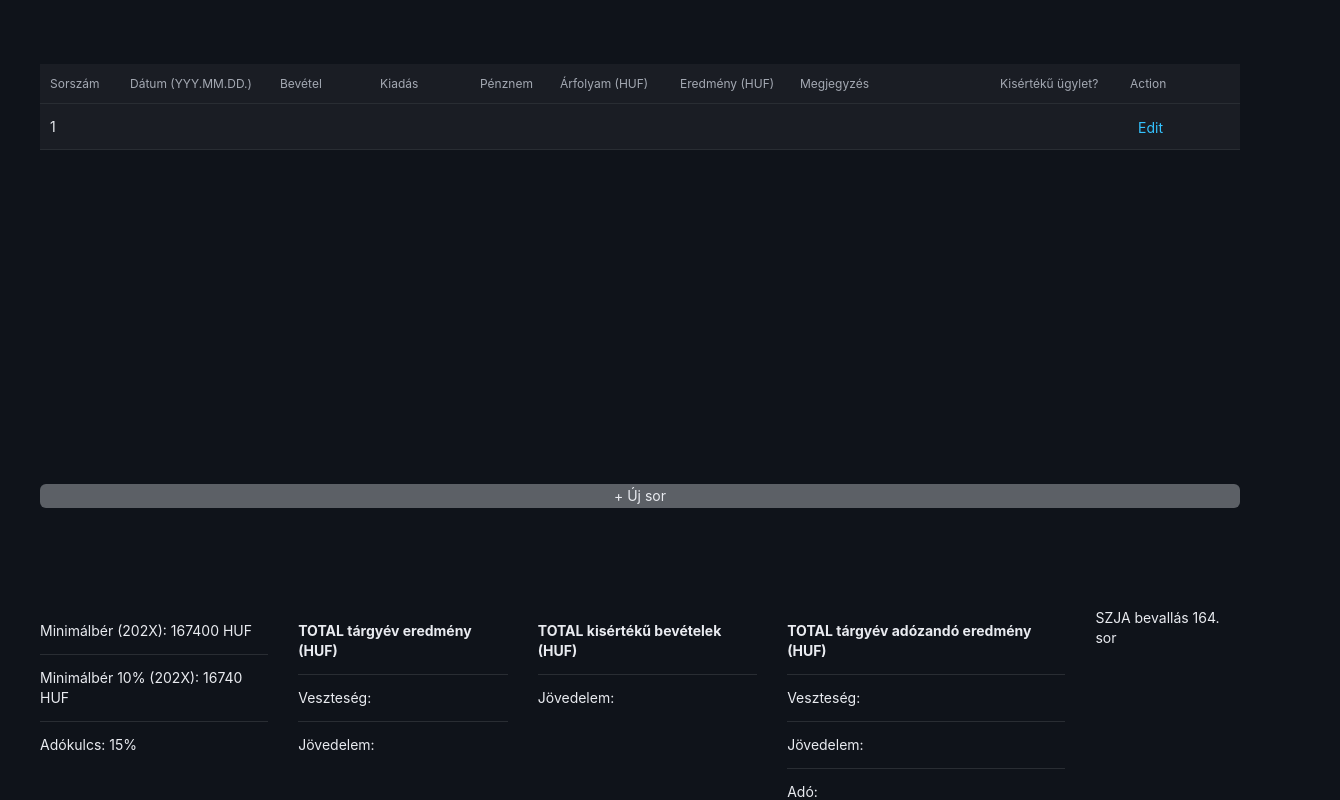
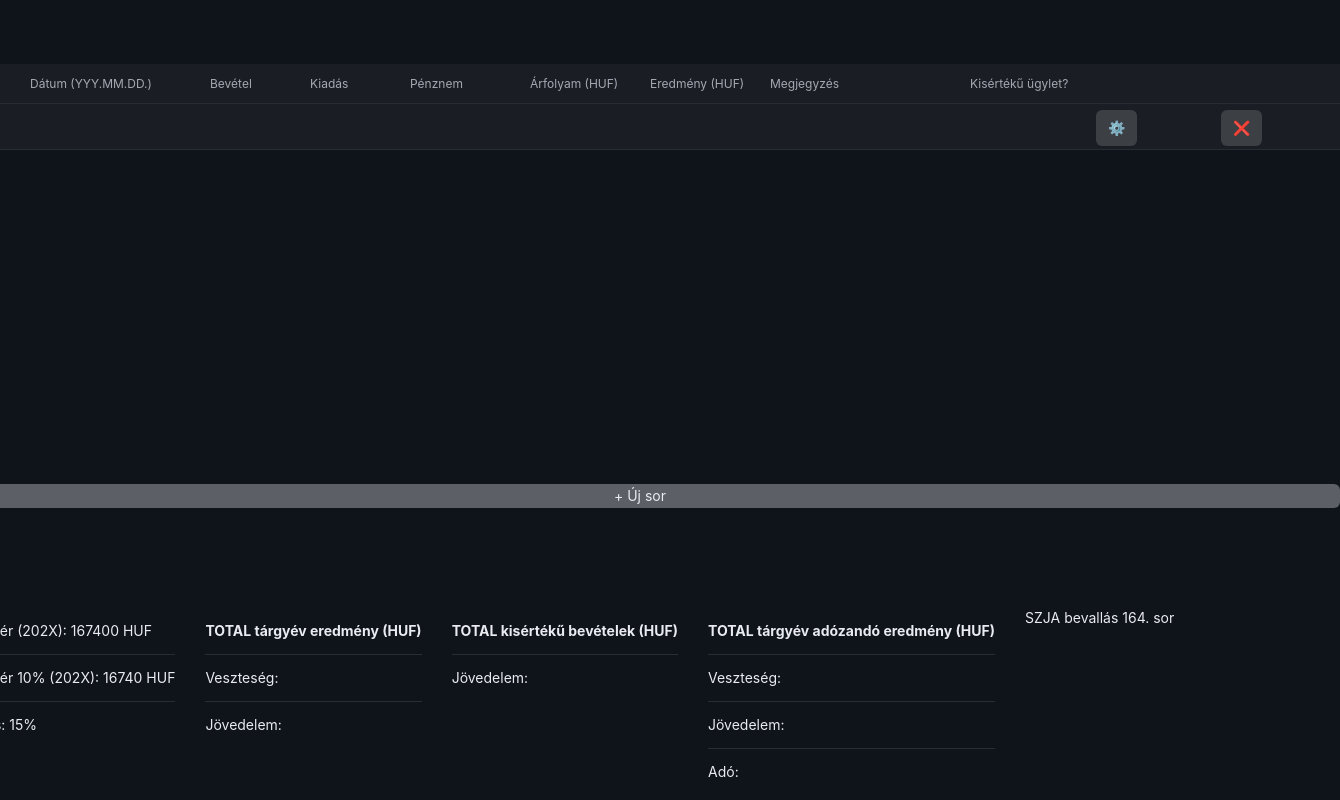
Before and after one commit to Hajbo/crypto-tax, a Next.js app: page / in a window 1280 px wide. Both pictures are taken after a click on the button "+ Új sor". Shown: the top 800 px of the page, 1340 px wide, since content can reach past the window. Built offline with nearby package versions, Linux system fonts and the light colour scheme.

Commit message:
Working PoC

```diff
--- a/components/MainTable.tsx
+++ b/components/MainTable.tsx
@@ -1,20 +1,24 @@
-import { Button } from "rsuite";
+import { Button, DatePicker, InputPicker } from "rsuite";
 import { Table, Cell, Column, HeaderCell } from "rsuite-table";
-
 
 type AnyProps = any;
 
+const CURRENCIES = ["USD", "HUF", "EUR"];
+export const RATES = { USD: 350, HUF: 1, EUR: 400 };
+
 export const EditCell = (props: AnyProps) => {
-  const { rowData, dataKey, onChange } = props;
+  const { rowData, dataKey, handleChange } = props;
   const editing = rowData.status === "EDIT";
+  const padding = editing ? "6px" : "13px";
   return (
-    <Cell {...props} className={editing ? "table-content-editing" : ""}>
+    <Cell {...props} style={{ padding: padding }}>
       {editing ? (
         <input
           className="rs-input"
           defaultValue={rowData[dataKey]}
           onChange={(event) => {
-            onChange && onChange(rowData.id, dataKey, event.target.value);
+            handleChange &
+              handleChange(rowData.id, dataKey, event.target.value);
           }}
         />
       ) : (
@@ -24,19 +28,117 @@ export const EditCell = (props: AnyProps) => {
   );
 };
 
-const ActionCell = (props: AnyProps) => {
-  const { rowData, dataKey, onClick } = props;
+export const IncomeExpenseCell = (props: AnyProps) => {
+  const { rowData, dataKey, handleChange } = props;
+  let editing = rowData.status === "EDIT";
+  if (dataKey === "income" && rowData.expense) editing = false;
+  if (dataKey === "expense" && rowData.income) editing = false;
+
+  const padding = editing ? "6px" : "13px";
+  return (
+    <Cell {...props} style={{ padding: padding }}>
+      {editing ? (
+        <input
+          type="number"
+          className="rs-input"
+          defaultValue={rowData[dataKey]}
+          onChange={(event) => {
+            handleChange &
+              handleChange(rowData.id, dataKey, event.target.value);
+          }}
+        />
+      ) : (
+        <span className="table-content-edit-span">{rowData[dataKey]}</span>
+      )}
+    </Cell>
+  );
+};
+
+export const DateCell = (props: AnyProps) => {
+  const { rowData, dataKey, handleChange } = props;
+  const editing = rowData.status === "EDIT";
+  const padding = editing ? "6px" : "13px";
+  return (
+    <Cell {...props} style={{ padding: padding }}>
+      {editing ? (
+        <DatePicker
+          defaultValue={
+            rowData[dataKey] ? new Date(Date.parse(rowData[dataKey])) : null
+          }
+          onChange={(date) => {
+            handleChange &
+              handleChange(
+                rowData.id,
+                dataKey,
+                date?.toISOString().split("T")[0]
+              );
+          }}
+        />
+      ) : (
+        <span className="table-content-edit-span">{rowData[dataKey]}</span>
+      )}
+    </Cell>
+  );
+};
+
+export const DropdownCell = (props: AnyProps) => {
+  const { rowData, dataKey, handleChange, options } = props;
+  const editing = rowData.status === "EDIT";
+  const padding = editing ? "6px" : "13px";
+  return (
+    <Cell {...props} style={{ padding: padding }}>
+      {editing ? (
+        <InputPicker
+          data={options}
+          onChange={(value) => {
+            handleChange(rowData.id, dataKey, value);
+          }}
+        />
+      ) : (
+        <span className="table-content-edit-span">{rowData[dataKey]}</span>
+      )}
+    </Cell>
+  );
+};
+
+const EditButtonCell = (props: AnyProps) => {
+  const { rowData, dataKey, handleClick } = props;
 
   return (
     <Cell {...props} style={{ padding: "6px" }}>
       <Button
-        appearance="link"
         onClick={() => {
-          onClick && onClick(rowData.id);
+          handleClick & handleClick(rowData.id);
         }}
       >
-        {rowData.status === "EDIT" ? "Save" : "Edit"}
+        {rowData.status === "EDIT" ? "💾" : "⚙️"}
       </Button>
+    </Cell>
+  );
+};
+
+const DeleteRowButtonCell = (props: AnyProps) => {
+  const { rowData, dataKey, handleClick } = props;
+
+  return (
+    <Cell {...props} style={{ padding: "6px" }}>
+      <Button
+        onClick={() => {
+          handleClick & handleClick(rowData.id);
+        }}
+      >
+        ❌
+      </Button>
+    </Cell>
+  );
+};
+
+const SmallScaleCell = (props: AnyProps) => {
+  const { rowData, dataKey, handleClick } = props;
+
+  return (
+    <Cell {...props} style={{ padding: "13px" }}>
+      {rowData[dataKey] == null ? null : rowData[dataKey] ? "Igen" : "Nem"}
     </Cell>
   );
 };
@@ -52,68 +154,79 @@ export interface DataRow {
   comment?: string;
   smallScale?: boolean;
   status?: "EDIT" | null;
-};
-
+}
 
 type MainTableProps = {
   data: DataRow[];
   handleChange: (id: number, key: string, value: string) => void;
-  handleEditState: (id: number) => void;
-}
+  handleToggleState: (id: number) => void;
+  handleDeleteRow: (id: number) => void;
+};
 
 const MainTable = (props: MainTableProps) => {
-  const { data, handleChange, handleEditState } = props;
+  const { data, handleChange, handleToggleState, handleDeleteRow } = props;
 
   return (
-    <Table height={420} width={1200} data={data}>
+    <Table height={420} width={1400} data={data}>
       <Column width={80}>
         <HeaderCell>Sorszám</HeaderCell>
-        <EditCell dataKey="id" onChange={handleChange} />
+        <Cell dataKey="id" />
       </Column>
 
-      <Column width={150}>
+      <Column width={180}>
         <HeaderCell>Dátum (YYY.MM.DD.)</HeaderCell>
-        <EditCell dataKey="date" onChange={handleChange} />
+        <DateCell dataKey="date" handleChange={handleChange} />
       </Column>
 
       <Column width={100}>
         <HeaderCell>Bevétel</HeaderCell>
-        <EditCell dataKey="income" onChange={handleChange} />
+        <IncomeExpenseCell dataKey="income" handleChange={handleChange} />
       </Column>
 
       <Column width={100}>
         <HeaderCell>Kiadás</HeaderCell>
-        <EditCell dataKey="expense" onChange={handleChange} />
+        <IncomeExpenseCell dataKey="expense" handleChange={handleChange} />
       </Column>
 
-      <Column width={80}>
+      <Column width={120}>
         <HeaderCell>Pénznem</HeaderCell>
-        <EditCell dataKey="currency" onChange={handleChange} />
+        <DropdownCell
+          dataKey="currency"
+          handleChange={handleChange}
+          options={CURRENCIES.map((c) => {
+            return { value: c, label: c };
+          })}
+        />
       </Column>
 
       <Column width={120}>
         <HeaderCell>Árfolyam (HUF)</HeaderCell>
-        <EditCell dataKey="rate" onChange={handleChange} />
+        <Cell dataKey="rate" />
       </Column>
 
       <Column width={120}>
         <HeaderCell>Eredmény (HUF)</HeaderCell>
-        <EditCell dataKey="result" onChange={handleChange} />
+        <Cell dataKey="result" />
       </Column>
 
       <Column width={200}>
         <HeaderCell>Megjegyzés</HeaderCell>
-        <EditCell dataKey="comment" onChange={handleChange} />
+        <EditCell dataKey="comment" handleChange={handleChange} />
       </Column>
 
       <Column width={130}>
         <HeaderCell>Kisértékű ügylet?</HeaderCell>
-        <EditCell dataKey="smallScale" onChange={handleChange} />
+        <SmallScaleCell dataKey="smallScale" />
       </Column>
 
       <Column flexGrow={1}>
-        <HeaderCell>Action</HeaderCell>
-        <ActionCell dataKey="id" onClick={handleEditState} />
+        <HeaderCell>{null}</HeaderCell>
+        <EditButtonCell dataKey="edit" handleClick={handleToggleState} />
+      </Column>
+
+      <Column flexGrow={1}>
+        <HeaderCell>{null}</HeaderCell>
+        <DeleteRowButtonCell dataKey="delete" handleClick={handleDeleteRow} />
       </Column>
     </Table>
   );
--- a/pages/index.tsx
+++ b/pages/index.tsx
@@ -2,25 +2,78 @@ import type { NextPage } from "next";
 import Head from "next/head";
 import { useState } from "react";
 import { Button, List } from "rsuite";
-import MainTable, { DataRow } from "../components/MainTable";
+import MainTable, { DataRow, RATES } from "../components/MainTable";
 import styles from "../styles/Home.module.css";
 
 const MinimumIncome = 167400;
 const MinimumIncome10pc = MinimumIncome * 0.1;
 const TaxKey = 15;
 
+interface TaxResults {
+  currentYearLoss: number;
+  currentYearIncome: number;
+  currentYearSmallScaleIncome: number;
+  currentYearTaxableIncome: number;
+  currentYearTaxableLoss: number;
+  currentYearTax: number;
+}
+
 const Home: NextPage = () => {
   const [data, setData] = useState<DataRow[]>([]);
+  const [taxResults, setTaxResults] = useState<TaxResults | null>(null);
 
   const handleChange = (id: number, key: string, value: any) => {
     const nextData = [...data];
     const editedItem = nextData.find((item) => item.id === id);
     if (editedItem) {
       editedItem[key as keyof DataRow] = value;
+
+      if (editedItem.currency)
+        editedItem.rate = RATES[editedItem.currency as keyof typeof RATES];
+      if (editedItem.rate) {
+        if (editedItem.income) {
+          editedItem.result = editedItem.income * editedItem.rate;
+          editedItem.smallScale = editedItem.result <= MinimumIncome10pc;
+        } else if (editedItem.expense) {
+          editedItem.result = -1 * editedItem.expense * editedItem.rate;
+          editedItem.smallScale = false; // TODO: Not sure about it
+        }
+      }
     }
+
+    const sumResult = nextData.reduce(
+      (sum, item) => sum + (item.result || 0),
+      0
+    );
+    const sumSmallScale = nextData.reduce(
+      (sum, item) => sum + (item.smallScale ? item.result || 0 : 0),
+      0
+    );
+
+    const currentYearLoss = sumResult < 0 ? -1 * sumResult : 0;
+    const currentYearIncome = sumResult > 0 ? sumResult : 0;
+
+    const taxableIncome =
+      sumResult - sumSmallScale > 0 ? sumResult - sumSmallScale : 0;
+    const taxableLoss =
+      currentYearLoss - sumSmallScale !== -1 * sumSmallScale
+        ? Math.abs(currentYearLoss - sumSmallScale)
+        : 0;
+
+    const newTaxResults = {
+      currentYearLoss: currentYearLoss,
+      currentYearIncome: currentYearIncome,
+      currentYearSmallScaleIncome: sumSmallScale,
+      currentYearTaxableIncome: taxableIncome,
+      currentYearTaxableLoss: taxableLoss,
+      currentYearTax: taxableIncome * (TaxKey / 100),
+    };
+
+    setTaxResults(newTaxResults);
     setData(nextData);
   };
-  const handleEditState = (id: number) => {
+
+  const handleToggleState = (id: number) => {
     const nextData = [...data];
     const activeItem = nextData.find((item) => item.id === id);
     if (activeItem) {
@@ -29,10 +82,15 @@ const Home: NextPage = () => {
     setData(nextData);
   };
 
+  const handleDeleteRow = (id: number) => {
+    const nextData = data.filter((item) => item.id !== id);
+    setData(nextData);
+  };
+
   const newRow = () => {
     const nextData = [...data, { id: data.length + 1 }];
     setData(nextData);
-  }
+  };
 
   return (
     <div className={styles.container}>
@@ -46,12 +104,13 @@ const Home: NextPage = () => {
         <MainTable
           data={data}
           handleChange={handleChange}
-          handleEditState={handleEditState}
+          handleToggleState={handleToggleState}
+          handleDeleteRow={handleDeleteRow}
         />
         <Button
           appearance="default"
           block
-          style={{ height: 24, width: 1200, padding: 2 }}
+          style={{ height: 24, width: 1400, padding: 2 }}
           onClick={newRow}
         >
           + Új sor
@@ -70,24 +129,30 @@ const Home: NextPage = () => {
             <List.Item>
               <b>TOTAL tárgyév eredmény (HUF)</b>
             </List.Item>
-            <List.Item>Veszteség: </List.Item>
-            <List.Item>Jövedelem: </List.Item>
+            <List.Item>Veszteség: {taxResults?.currentYearLoss}</List.Item>
+            <List.Item>Jövedelem: {taxResults?.currentYearIncome}</List.Item>
           </List>
 
           <List>
             <List.Item>
               <b>TOTAL kisértékű bevételek (HUF)</b>
             </List.Item>
-            <List.Item>Jövedelem: </List.Item>
+            <List.Item>
+              Jövedelem: {taxResults?.currentYearSmallScaleIncome}
+            </List.Item>
           </List>
 
           <List>
             <List.Item>
               <b>TOTAL tárgyév adózandó eredmény (HUF)</b>
             </List.Item>
-            <List.Item>Veszteség: </List.Item>
-            <List.Item>Jövedelem: </List.Item>
-            <List.Item>Adó: </List.Item>
+            <List.Item>
+              Veszteség: {taxResults?.currentYearTaxableLoss}
+            </List.Item>
+            <List.Item>
+              Jövedelem: {taxResults?.currentYearTaxableIncome}
+            </List.Item>
+            <List.Item>Adó: {taxResults?.currentYearTax}</List.Item>
           </List>
 
           <span>SZJA bevallás 164. sor</span>
--- a/styles/Home.module.css
+++ b/styles/Home.module.css
@@ -22,105 +22,16 @@
   align-items: center;
 }
 
-.footer a {
-  display: flex;
-  justify-content: center;
-  align-items: center;
-  flex-grow: 1;
-}
-
-.title a {
-  color: #0070f3;
-  text-decoration: none;
-}
-
-.title a:hover,
-.title a:focus,
-.title a:active {
-  text-decoration: underline;
-}
-
-.title {
-  margin: 0;
-  line-height: 1.15;
-  font-size: 4rem;
-}
-
-.title,
-.description {
-  text-align: center;
-}
-
-.description {
-  margin: 4rem 0;
-  line-height: 1.5;
-  font-size: 1.5rem;
-}
-
-.code {
-  background: #fafafa;
-  border-radius: 5px;
-  padding: 0.75rem;
-  font-size: 1.1rem;
-  font-family: Menlo, Monaco, Lucida Console, Liberation Mono, DejaVu Sans Mono,
-    Bitstream Vera Sans Mono, Courier New, monospace;
-}
-
-.grid {
-  display: flex;
-  align-items: center;
-  justify-content: center;
-  flex-wrap: wrap;
-  max-width: 800px;
-}
-
-.card {
-  margin: 1rem;
-  padding: 1.5rem;
-  text-align: left;
-  color: inherit;
-  text-decoration: none;
-  border: 1px solid #eaeaea;
-  border-radius: 10px;
-  transition: color 0.15s ease, border-color 0.15s ease;
-  max-width: 300px;
-}
-
-.card:hover,
-.card:focus,
-.card:active {
-  color: #0070f3;
-  border-color: #0070f3;
-}
-
-.card h2 {
-  margin: 0 0 1rem 0;
-  font-size: 1.5rem;
-}
-
-.card p {
-  margin: 0;
-  font-size: 1.25rem;
-  line-height: 1.5;
-}
-
-.logo {
-  height: 1em;
-  margin-left: 0.5rem;
-}
-
-@media (max-width: 600px) {
-  .grid {
-    width: 100%;
-    flex-direction: column;
-  }
-}
-
-
 .results {
   display: flex;
   justify-content: flex-start;
-  width: 1200px;
+  width: 1400px;
   margin-top: 100px;
   gap: 30px;
 }
+
+.table-content-editing {
+  height: "100px";
+  color: red;
+padding-top: 20px;
+}
```
Also changed, not shown: styles/globals.css (+13 -0 lines).
